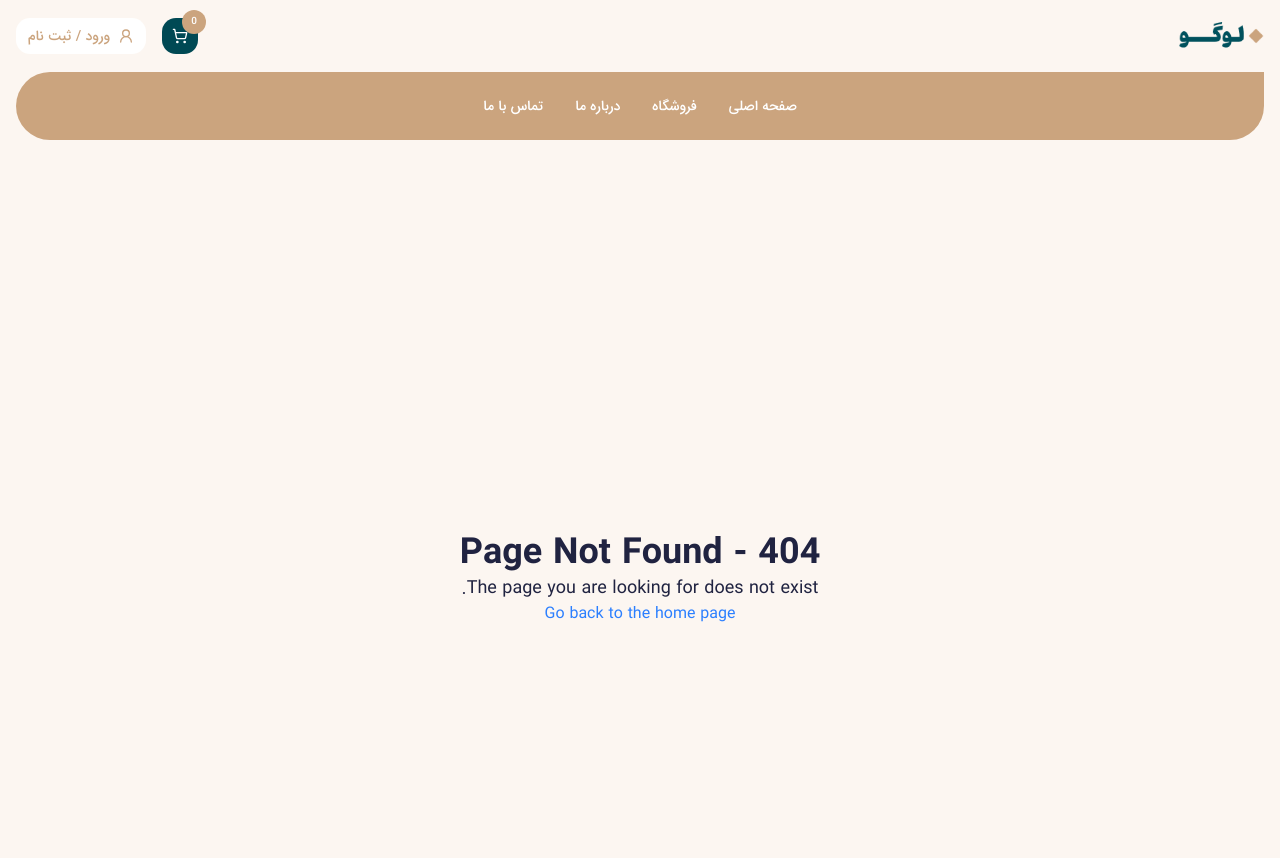
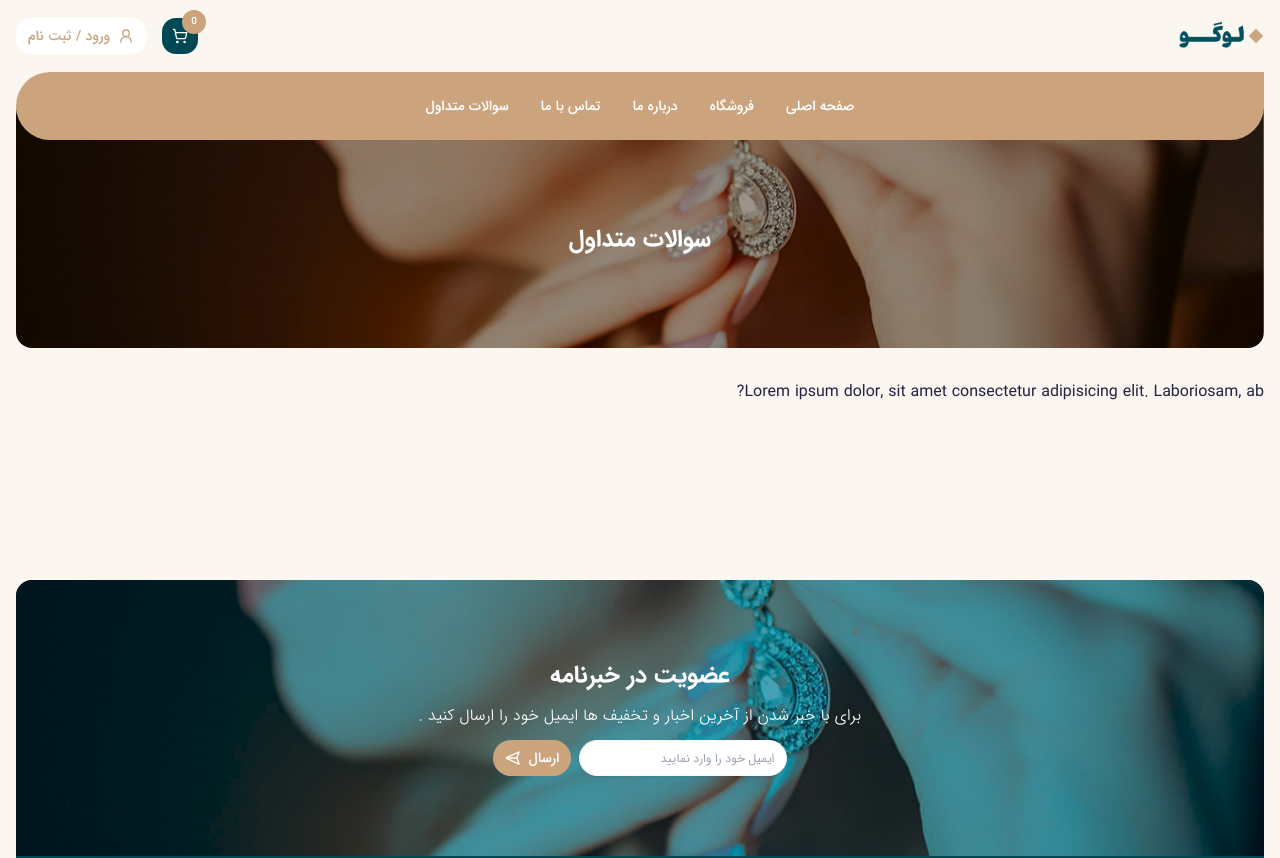
Before and after one commit to MiladRST/e-commerce-lindo, a Next.js app: page /faq in a window 1280 px wide. Before the commit this address had no page. Shown: the top 858 px of the page. Built offline with nearby package versions, Linux system fonts and the light colour scheme.

Commit message:
feat(faq) : faq-page

```diff
--- a/src/app/about/page.tsx
+++ b/src/app/about/page.tsx
@@ -1,9 +1,14 @@
 import type { Metadata } from "next";
+import SectionTitle from "@/components/layouts/section-title";
 
 export const metadata: Metadata = {
   title: "About",
 }
 
 export default function AboutPage() {
-    return <h1>About Page</h1>
+    return (
+      <div>
+        <SectionTitle title="درباره ما" />
+      </div>
+    )
 }
--- /dev/null
+++ b/src/app/faq/page.tsx
@@ -0,0 +1,21 @@
+export default async function FAQPage() {
+
+    return(
+        <>
+            <div className="bg-[url('/images/faq.png')] bg-cover bg-center bg-no-repeat rounded-2xl md:rounded-t-none
+            md:absolute md:-top-8 md:right-4 md:left-4 p-4 md:pt-10 h-60
+            flex items-center justify-center">
+                <div className="flex flex-col items-center justify-center">
+                    <h2 className="text-white text-2xl font-bold">
+                        سوالات متداول
+                    </h2>
+
+                </div>
+            </div>
+
+            <div className="mt-8 md:mt-50 h-40">
+                Lorem ipsum dolor, sit amet consectetur adipisicing elit. Laboriosam, ab?
+            </div>
+        </>
+    )
+}
--- a/src/app/layout.tsx
+++ b/src/app/layout.tsx
@@ -86,7 +86,7 @@ export default function RootLayout({
           disableTransitionOnChange>
         </ThemeProvider> */}
             <Header />
-            <Container extraClasses="py-10">
+            <Container extraClasses="relative py-10">
               {children}
             </Container>
             <Footer />
--- a/src/components/layouts/section-title.tsx
+++ b/src/components/layouts/section-title.tsx
@@ -3,7 +3,7 @@ import  leafImg from "@/public/images/leaf.png";
 export default function SectionTitle({ title }: { title: string }){
     return (
         <div className="w-fit relative pr-5">
-            <span className="absolute right-0 bottom-0">
+            <span className="absolute right-0 bottom-1">
                 <Image src={leafImg} alt="leaf" width={102} height={48} className="object-contain" />
             </span>
             <h2 className="text-xl font-bold flex items-center gap-1">
--- a/src/constants/index.ts
+++ b/src/constants/index.ts
@@ -16,6 +16,10 @@ export const NAVIGATION_ITEMS = [
     {
         label: "تماس با ما",
         href: "/contact",
+    },
+    {
+        label: "سوالات متداول",
+        href: "/faq",
     },
 ];
 
```
Also changed, not shown: public/images/faq.png (added).
